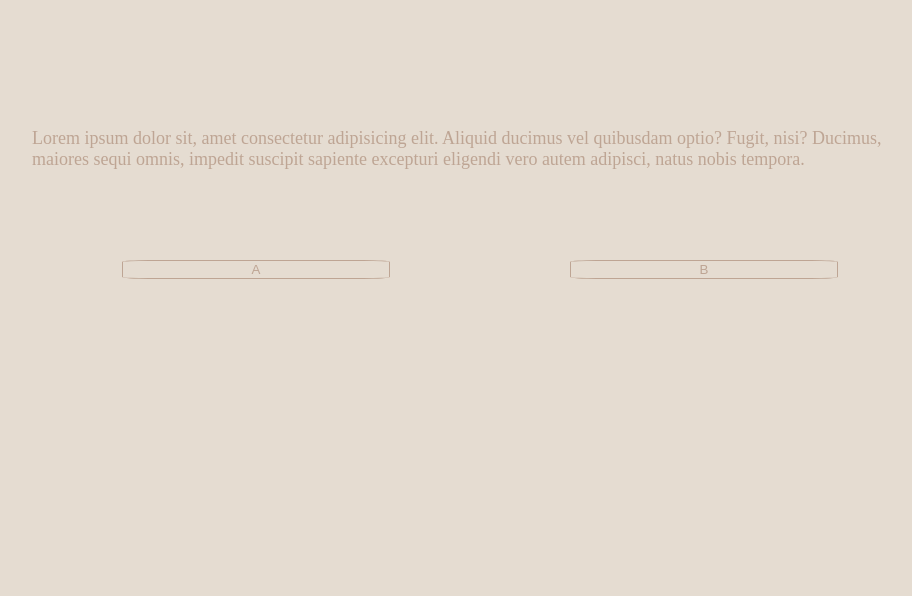
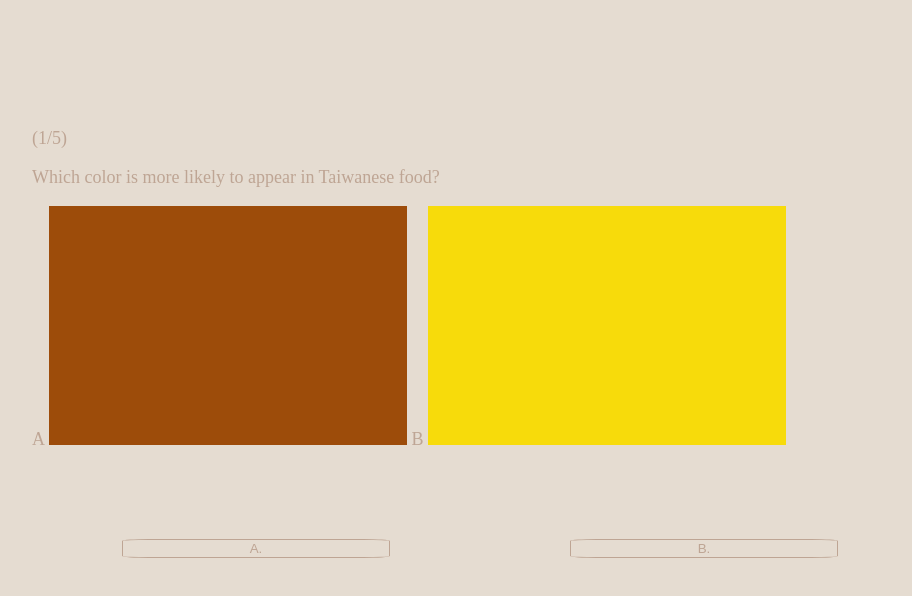
Before and after one commit to SYUAN-0204/FOOD, a plain HTML site: page index.html in a window 1280 px wide. Shown: the whole page, without its empty margins (160-1072 px from the left). Drawn offline with Linux system fonts and the light colour scheme.

Commit message:
feat: Add question and answer
Add 5 questions and answers

```diff
--- a/index.html
+++ b/index.html
@@ -10,14 +10,143 @@
 
 <body>
     <div id="content">
-        <p>Lorem ipsum dolor sit, amet consectetur adipisicing elit. Aliquid ducimus vel quibusdam optio? Fugit, nisi?
+        <div id="question-text">
+            Lorem ipsum dolor sit, amet consectetur adipisicing elit. Aliquid ducimus vel quibusdam optio? Fugit, nisi?
             Ducimus, maiores sequi omnis, impedit suscipit sapiente excepturi eligendi vero autem adipisci, natus nobis
-            tempora.</p>
+            tempora.
+        </div>
         <div id="btnArea">
             <button class="checkBtn">A</button>
             <button class="checkBtn">B</button>
         </div>
+        <div id="scoreArea" style="display:none;"></div>
     </div>
+
+
+    <script>
+        const questions = [
+            {
+                html: `
+                <p>(1/5)</p>
+                <p>Which color is more likely to appear in Taiwanese food?</p>
+                A
+                <img src="Q1-1.jpg" style="width: 40%;">
+                B
+                <img src="Q1-2.jpg" style="width: 40%;">
+                `,
+                choices: ['A', 'B'],
+                answer: 'A',
+                choiceTexts: {
+                    A: '',
+                    B: ''
+                }
+            },
+            {
+                html: `
+                <p>(2/5)</p>
+                <p>Which one is more likely to be a typical Taiwanese breakfast?</p>
+                A
+                <img src="Q2-1.jpg" style="width: 40%;">
+                B
+                <img src="Q2-2.jpg" style="width: 40%;">
+                `,
+                choices: ['A', 'B'],
+                answer: 'B',
+                choiceTexts: {
+                    A: '',
+                    B: ''
+                }
+            },
+            {
+                html: `
+                <p>(3/5)</p>
+                <p>Has this food ever existed in Taiwan?</p>
+                <img src="Q3.jpg" style="width: 40%;">
+                `,
+                choices: ['A', 'B'],
+                answer: 'A',
+                choiceTexts: {
+                    A: 'YES',
+                    B: 'NO'
+                }
+            },
+            {
+                html: `
+                <p>(4/5)</p>
+                <p>What is this food made of?</p>
+                <img src="Q4.jpg" style="width: 40%;">
+                <p>A. Pig's blood</p>
+                <p>B. Brown sugar</p>
+                `,
+                choices: ['A', 'B'],
+                answer: 'A',
+                choiceTexts: {
+                    A: '',
+                    B: ''
+                }
+            },
+            {
+                html: `
+                <p>(5/5)</p>
+                <p>Is this food sweet or salty?</p>
+                <img src="Q5.jpg" style="width: 40%;">
+                <p>A. sweet</p>
+                <p>B. salty</p>
+                `,
+                choices: ['A', 'B'],
+                answer: 'B',
+                choiceTexts: {
+                    A: '',
+                    B: ''
+                }
+            }
+        ];
+
+        let currentIndex = 0;
+        let score = 0;
+
+        const questionTextEl = document.getElementById('question-text');
+        const btnAreaEl = document.getElementById('btnArea');
+        const scoreAreaEl = document.getElementById('scoreArea');
+
+        function loadQuestion(index) {
+            const q = questions[index];
+            questionTextEl.innerHTML = q.html;
+
+            btnAreaEl.innerHTML = '';
+            q.choices.forEach(choice => {
+                const btn = document.createElement('button');
+                btn.classList.add('checkBtn');
+                btn.textContent = choice + '. ' + (q.choiceTexts ? q.choiceTexts[choice] : choice);
+                btn.disabled = false;
+                btn.onclick = () => {
+                    // 點選後判斷答案
+                    if (choice === q.answer) {
+                        score++;
+                    }
+                    // 禁用所有按鈕
+                    Array.from(btnAreaEl.children).forEach(b => b.disabled = true);
+
+                    currentIndex++;
+                    if (currentIndex < questions.length) {
+                        loadQuestion(currentIndex);
+                    } else {
+                        showScore();
+                    }
+                };
+                btnAreaEl.appendChild(btn);
+            });
+        }
+
+        function showScore() {
+            questionTextEl.style.display = 'none';
+            btnAreaEl.style.display = 'none';
+            scoreAreaEl.style.display = 'block';
+            scoreAreaEl.innerHTML = `<p>That’s it!</p><p>Your total score is ${score} / ${questions.length}.</p>`;
+        }
+
+        loadQuestion(currentIndex);
+    </script>
 </body>
 
 </html>
```
Also changed, not shown: Q1-1.jpg (added), Q1-2.jpg (added), Q2-1.jpg (added), Q2-2.jpg (added), Q3.jpg (added), Q4.jpg (added), Q5.jpg (added).
